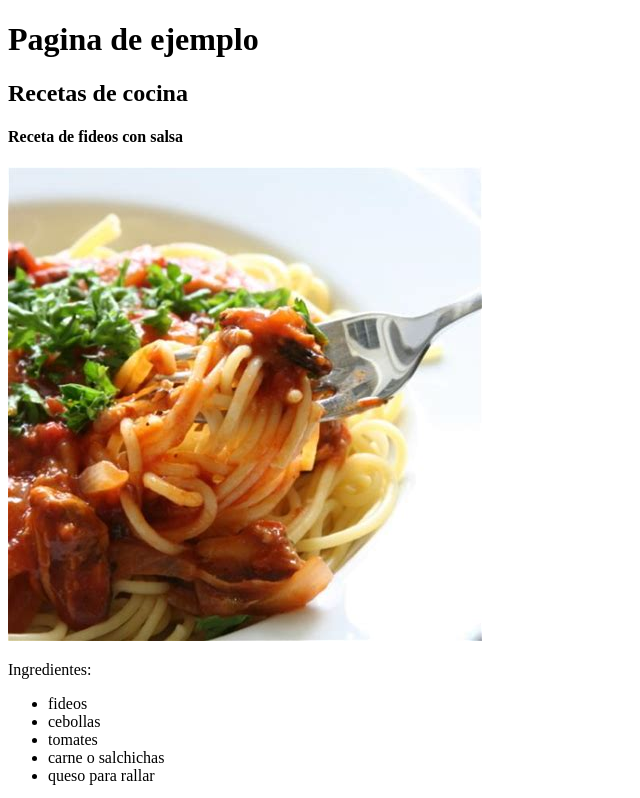
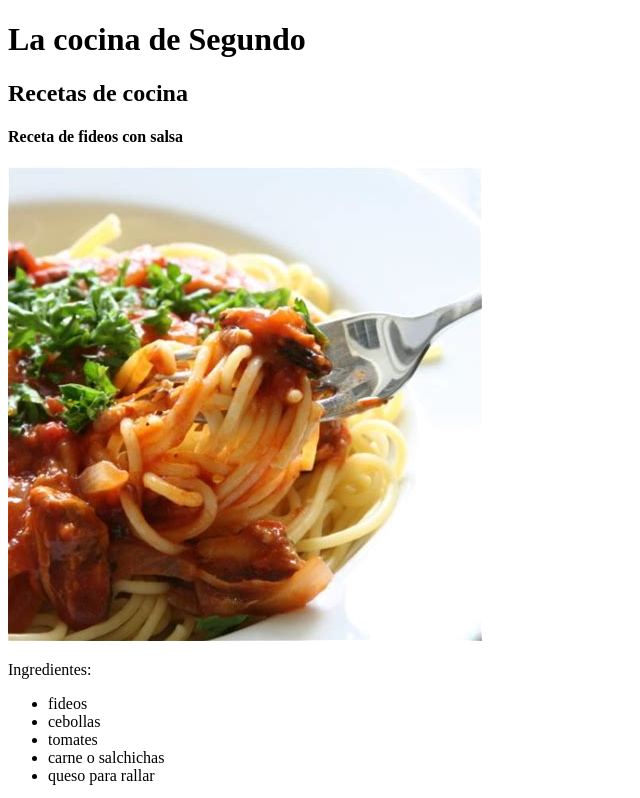
Before and after one commit to LeandroUlloque/lacocinadeSegundo, a plain HTML site: page index.html in a window 1280 px wide. Shown: the top 798 px of the page, without its empty margins (0-640 px from the left). Drawn offline with Linux system fonts and the light colour scheme.

Commit message:
first commit

```diff
--- a/index.html
+++ b/index.html
@@ -3,11 +3,11 @@
 <head>
     <meta charset="UTF-8">
     <meta name="viewport" content="width=device-width, initial-scale=1.0">
-    <title>Página de ejemplo</title>
+    <title>La Cocina de Segundo</title>
 </head>
 <body>
     <header>
-        <h1>Pagina de ejemplo</h1>
+        <h1>La cocina de Segundo</h1>
         <h2>Recetas de cocina</h2>
     </header>
     <main>
```
